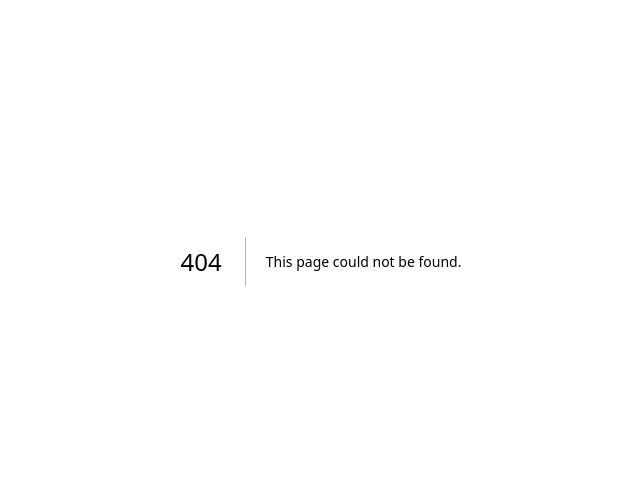
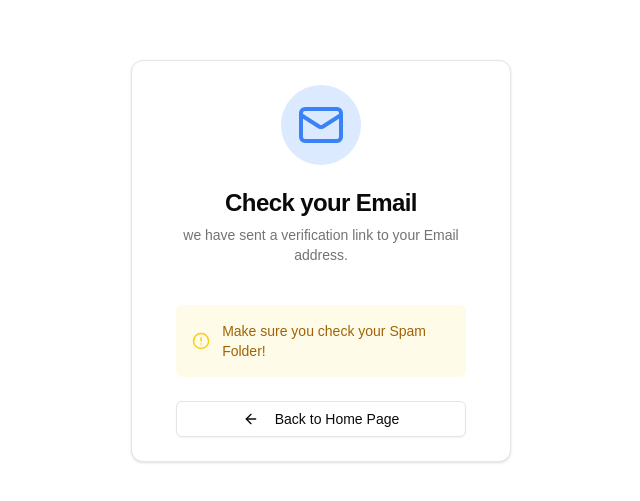
Before and after one commit to omkute10/InvoiceX, a Next.js app: page /verify in a window 1280 px wide. Before the commit this address had no page. Shown: the part 139-640 px from the top of the page, without its empty margins (319-959 px from the left). Built offline with nearby package versions, Linux system fonts and the light colour scheme.

Commit message:
Added Email Verification page

```diff
--- /dev/null
+++ b/app/verify/page.tsx
@@ -0,0 +1,59 @@
+import { buttonVariants } from "@/components/ui/button";
+import {
+  Card,
+  CardContent,
+  CardDescription,
+  CardFooter,
+  CardHeader,
+  CardTitle,
+} from "@/components/ui/card";
+import { AlertCircle, ArrowLeft, Mail } from "lucide-react";
+import Link from "next/link";
+
+export default function Verify() {
+  return (
+    <div
+      className="
+            min-h-screen
+            w-full
+            flex
+            items-center
+            justify-center
+        "
+    >
+      <Card className="w-[380px] px-5">
+        <CardHeader className="text-center">
+          <div className="mb-4 mx-auto flex size-20 items-center justify-center rounded-full bg-blue-100">
+            <Mail className="size-12 text-blue-500" />
+          </div>
+
+          <CardTitle className="text-2xl font-bold">Check your Email</CardTitle>
+          <CardDescription>
+            we have sent a verification link to your Email address.
+          </CardDescription>
+        </CardHeader>
+        <CardContent>
+          <div className="mt-4 rounded-md bg-yellow-50 border-yellow-300 p-4">
+            <div className="flex items-center">
+              <AlertCircle className="size-5 text-yellow-400" />
+              <p className="text-sm font-medium text-yellow-700 ml-3">
+                Make sure you check your Spam Folder!
+              </p>
+            </div>
+          </div>
+        </CardContent>
+        <CardFooter>
+          <Link
+            href="/"
+            className={buttonVariants({
+              className: "w-full",
+              variant: "outline",
+            })}
+          >
+            <ArrowLeft className="size-4 mr-2" /> Back to Home Page
+          </Link>
+        </CardFooter>
+      </Card>
+    </div>
+  );
+}
```
